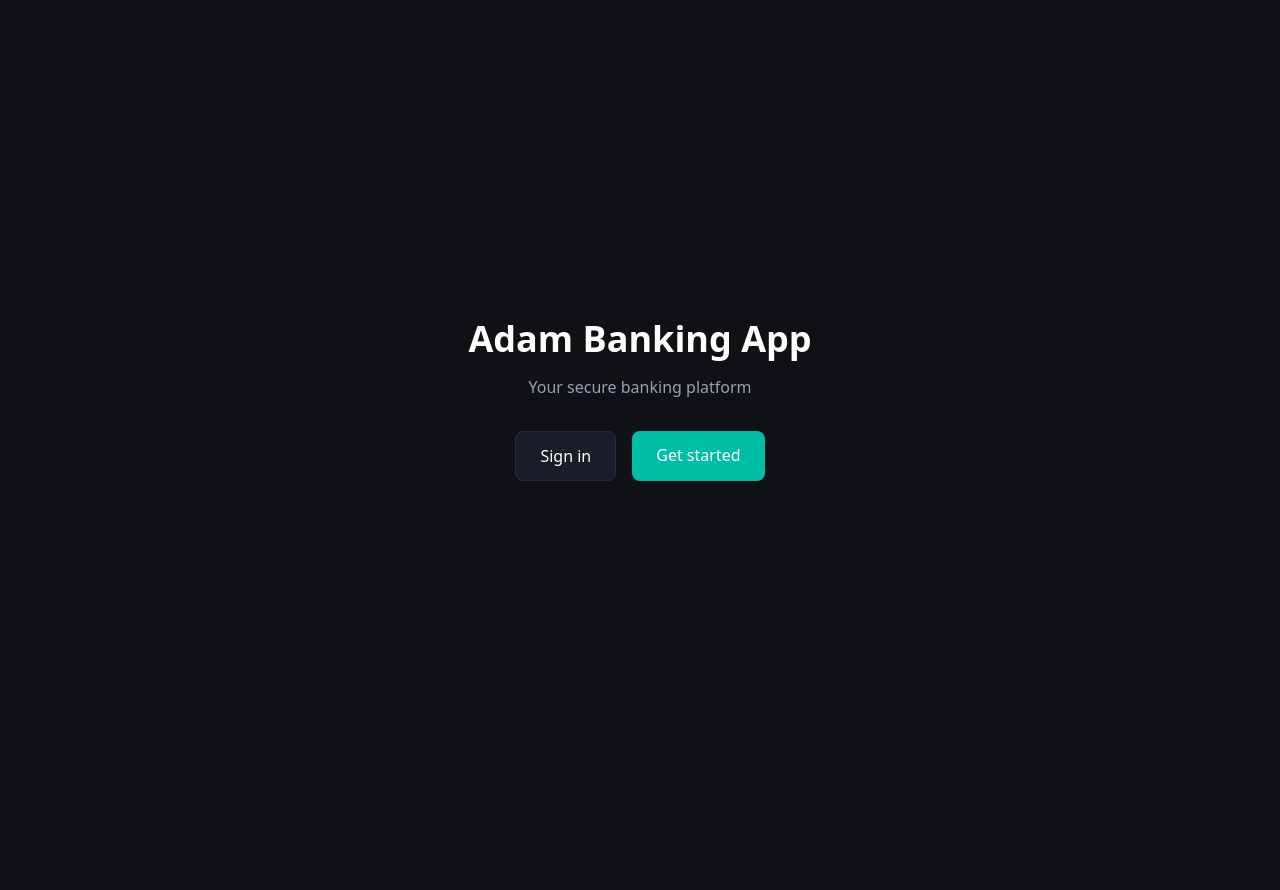
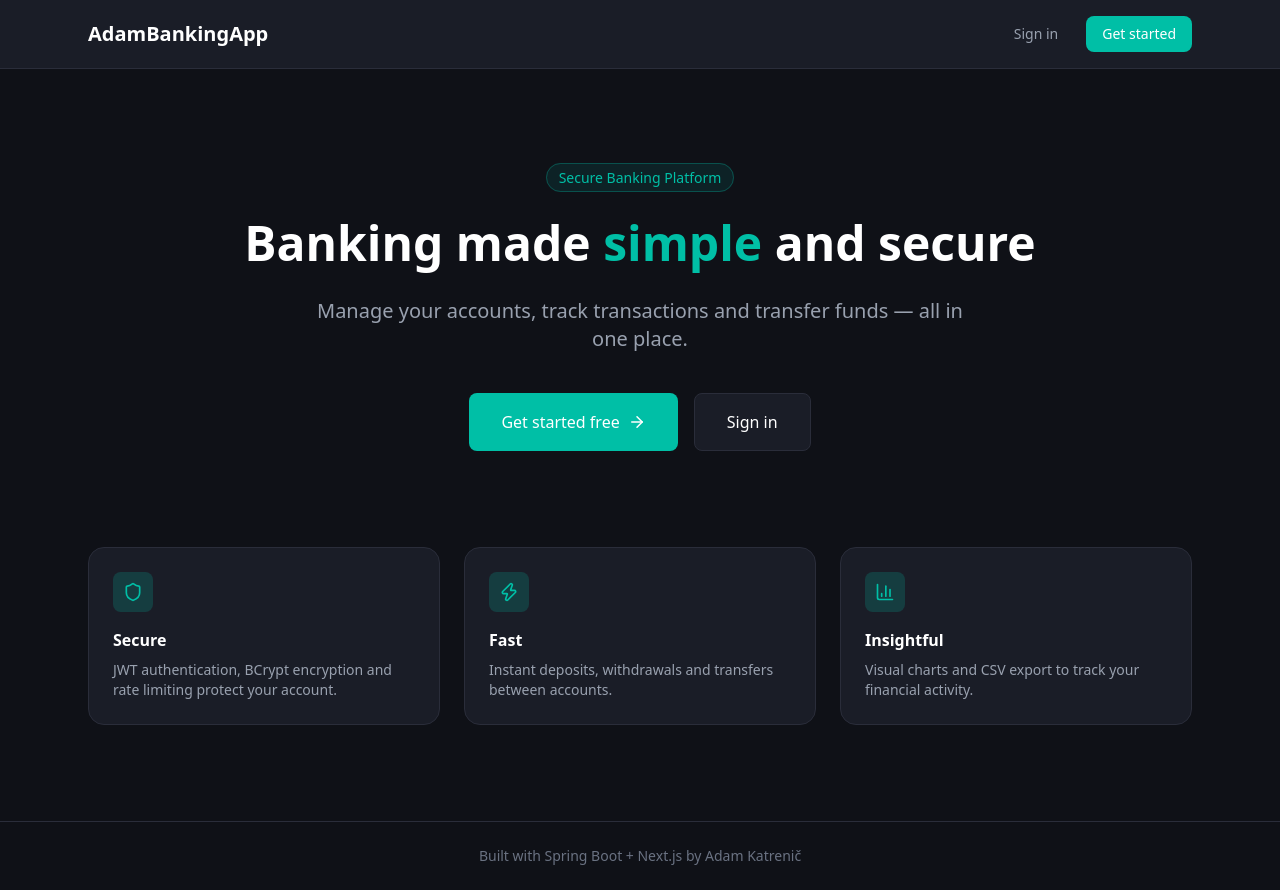
Before and after one commit to AdamKatrenic/banking-frontend, a Next.js app: page / in a window 1280 px wide. Before the commit the page ends 800 px from the top, so only its background shows below. Built offline with nearby package versions, Linux system fonts and the light colour scheme.

Commit message:
feat: add delete account button on frontend

```diff
--- a/app/components/dashboard/AccountCard.tsx
+++ b/app/components/dashboard/AccountCard.tsx
@@ -3,15 +3,23 @@
 import { motion } from "framer-motion";
 import { Account } from "../../lib/types";
 import Card from "../../components/ui/Card";
-import { CreditCard } from "lucide-react";
+import { CreditCard, Trash2 } from "lucide-react";
 
 interface AccountCardProps {
   account: Account;
   selected: boolean;
   onClick: () => void;
+  onDelete: (accountId: number) => void;
 }
 
-export default function AccountCard({ account, selected, onClick }: AccountCardProps) {
+export default function AccountCard({ account, selected, onClick, onDelete }: AccountCardProps) {
+  const handleDelete = (e: React.MouseEvent) => {
+    e.stopPropagation();
+    if (confirm(`Delete account ${account.accountNumber}? This cannot be undone.`)) {
+      onDelete(account.id);
+    }
+  };
+
   return (
     <motion.div
       initial={{ opacity: 0, y: 20 }}
@@ -27,7 +35,8 @@ export default function AccountCard({ account, selected, onClick }: AccountCardP
             : "hover:border-[#00BFA6]/50"
         }`}
       >
-        <button onClick={onClick} className="w-full text-left">
+        <div className="flex items-start justify-between">
+          <button onClick={onClick} className="text-left flex-1">
             <div className="flex items-center gap-3 mb-3">
               <div className="w-10 h-10 bg-[#00BFA6]/20 rounded-lg flex items-center justify-center">
                 <CreditCard size={20} className="text-[#00BFA6]" />
@@ -41,6 +50,13 @@ export default function AccountCard({ account, selected, onClick }: AccountCardP
               €{Number(account.balance).toLocaleString("sk-SK", { minimumFractionDigits: 2 })}
             </p>
           </button>
+          <button
+            onClick={handleDelete}
+            className="text-gray-600 hover:text-red-400 transition-colors p-1 ml-2"
+          >
+            <Trash2 size={16} />
+          </button>
+        </div>
       </Card>
     </motion.div>
   );
--- a/app/components/dashboard/AccountList.tsx
+++ b/app/components/dashboard/AccountList.tsx
@@ -10,6 +10,7 @@ interface AccountListProps {
   selectedAccount: Account | null;
   onSelect: (account: Account) => void;
   onCreateAccount: () => void;
+  onDelete: (accountId: number) => void;
   loading: boolean;
 }
 
@@ -18,13 +19,17 @@ export default function AccountList({
   selectedAccount,
   onSelect,
   onCreateAccount,
+  onDelete,
   loading,
 }: AccountListProps) {
   if (loading) {
     return (
       <div className="grid grid-cols-1 md:grid-cols-3 gap-4 mb-6">
         {[1, 2].map((i) => (
-          <div key={i} className="bg-[#1A1D27] border border-[#2A2D3A] rounded-2xl p-6 animate-pulse">
+          <div
+            key={i}
+            className="bg-[#1A1D27] border border-[#2A2D3A] rounded-2xl p-6 animate-pulse"
+          >
             <div className="h-4 bg-[#2A2D3A] rounded mb-3 w-3/4" />
             <div className="h-8 bg-[#2A2D3A] rounded w-1/2" />
           </div>
@@ -41,6 +46,7 @@ export default function AccountList({
           account={account}
           selected={selectedAccount?.id === account.id}
           onClick={() => onSelect(account)}
+          onDelete={onDelete}
         />
       ))}
       <div className="bg-[#1A1D27] border border-dashed border-[#2A2D3A] rounded-2xl p-6 flex items-center justify-center hover:border-[#00BFA6]/50 transition-colors">
--- a/app/dashboard/page.tsx
+++ b/app/dashboard/page.tsx
@@ -17,6 +17,7 @@ import RecentTransactions from "../components/dashboard/RecentTransactions";
 import DepositModal from "../components/modals/DepositModal";
 import WithdrawModal from "../components/modals/WithdrawModal";
 import TransferModal from "../components/modals/TransferModal";
+import toast from "react-hot-toast";
 
 type ModalType = "deposit" | "withdraw" | "transfer" | null;
 
@@ -70,6 +71,19 @@ export default function DashboardPage() {
     }
   };
 
+  const handleDeleteAccount = async (accountId: number) => {
+  try {
+    await api.delete(`/api/accounts/${accountId}`);
+    toast.success("Account deleted successfully!");
+    fetchAccounts();
+    if (selectedAccount?.id === accountId) {
+      setSelectedAccount(null);
+    }
+  } catch {
+    toast.error("Failed to delete account.");
+  }
+};
+
   return (
     <PageWrapper>
       <WelcomeBanner name={userName} totalBalance={totalBalance} />
@@ -79,6 +93,7 @@ export default function DashboardPage() {
         selectedAccount={selectedAccount}
         onSelect={setSelectedAccount}
         onCreateAccount={handleCreateAccount}
+        onDelete={handleDeleteAccount}
         loading={accountsLoading}
       />
 
--- a/app/page.tsx
+++ b/app/page.tsx
@@ -1,26 +1,114 @@
+"use client";
+
 import Link from "next/link";
+import { motion } from "framer-motion";
+import { Shield, Zap, BarChart3, ArrowRight } from "lucide-react";
+
+const features = [
+  {
+    icon: Shield,
+    title: "Secure",
+    description: "JWT authentication, BCrypt encryption and rate limiting protect your account.",
+  },
+  {
+    icon: Zap,
+    title: "Fast",
+    description: "Instant deposits, withdrawals and transfers between accounts.",
+  },
+  {
+    icon: BarChart3,
+    title: "Insightful",
+    description: "Visual charts and CSV export to track your financial activity.",
+  },
+];
 
 export default function Home() {
   return (
-    <main className="min-h-screen flex items-center justify-center bg-[#0F1117]">
-      <div className="text-center">
-        <h1 className="text-4xl font-bold text-white mb-4">Adam Banking App</h1>
-        <p className="text-gray-400 mb-8">Your secure banking platform</p>
-        <div className="flex gap-4 justify-center">
+    <main className="min-h-screen bg-[#0F1117]">
+      {/* Navbar */}
+      <nav className="border-b border-[#2A2D3A] bg-[#1A1D27]">
+        <div className="max-w-6xl mx-auto px-6 py-4 flex items-center justify-between">
+          <span className="text-white font-bold text-xl">AdamBankingApp</span>
+          <div className="flex gap-3">
             <Link
               href="/login"
-            className="px-6 py-3 bg-[#1A1D27] border border-[#2A2D3A] text-white rounded-lg hover:border-[#00BFA6] transition-colors"
+              className="px-4 py-2 text-gray-400 hover:text-white transition-colors text-sm"
             >
               Sign in
             </Link>
             <Link
               href="/register"
-            className="px-6 py-3 bg-[#00BFA6] hover:bg-[#00A896] text-white rounded-lg transition-colors"
+              className="px-4 py-2 bg-[#00BFA6] hover:bg-[#00A896] text-white rounded-lg transition-colors text-sm"
             >
               Get started
             </Link>
           </div>
         </div>
+      </nav>
+
+      {/* Hero */}
+      <section className="max-w-6xl mx-auto px-6 py-24 text-center">
+        <motion.div
+          initial={{ opacity: 0, y: 30 }}
+          animate={{ opacity: 1, y: 0 }}
+          transition={{ duration: 0.5 }}
+        >
+          <span className="text-[#00BFA6] text-sm font-medium bg-[#00BFA6]/10 px-3 py-1 rounded-full border border-[#00BFA6]/30">
+            Secure Banking Platform
+          </span>
+          <h1 className="text-5xl font-bold text-white mt-6 mb-6 leading-tight">
+            Banking made
+            <span className="text-[#00BFA6]"> simple </span>
+            and secure
+          </h1>
+          <p className="text-gray-400 text-xl mb-10 max-w-2xl mx-auto">
+            Manage your accounts, track transactions and transfer funds — all in one place.
+          </p>
+          <div className="flex gap-4 justify-center">
+            <Link
+              href="/register"
+              className="flex items-center gap-2 px-8 py-4 bg-[#00BFA6] hover:bg-[#00A896] text-white rounded-lg transition-colors font-medium"
+            >
+              Get started free
+              <ArrowRight size={18} />
+            </Link>
+            <Link
+              href="/login"
+              className="px-8 py-4 bg-[#1A1D27] border border-[#2A2D3A] text-white rounded-lg hover:border-[#00BFA6] transition-colors font-medium"
+            >
+              Sign in
+            </Link>
+          </div>
+        </motion.div>
+      </section>
+
+      {/* Features */}
+      <section className="max-w-6xl mx-auto px-6 pb-24">
+        <div className="grid grid-cols-1 md:grid-cols-3 gap-6">
+          {features.map((feature, index) => (
+            <motion.div
+              key={feature.title}
+              initial={{ opacity: 0, y: 20 }}
+              animate={{ opacity: 1, y: 0 }}
+              transition={{ duration: 0.4, delay: index * 0.1 }}
+              className="bg-[#1A1D27] border border-[#2A2D3A] rounded-2xl p-6 hover:border-[#00BFA6]/50 transition-colors"
+            >
+              <div className="w-10 h-10 bg-[#00BFA6]/20 rounded-lg flex items-center justify-center mb-4">
+                <feature.icon size={20} className="text-[#00BFA6]" />
+              </div>
+              <h3 className="text-white font-semibold mb-2">{feature.title}</h3>
+              <p className="text-gray-400 text-sm">{feature.description}</p>
+            </motion.div>
+          ))}
+        </div>
+      </section>
+
+      {/* Footer */}
+      <footer className="border-t border-[#2A2D3A] py-6">
+        <p className="text-center text-gray-500 text-sm">
+          Built with Spring Boot + Next.js by Adam Katrenič
+        </p>
+      </footer>
     </main>
   );
 }
```
Lines whose indentation alone changed are shown as unchanged.
